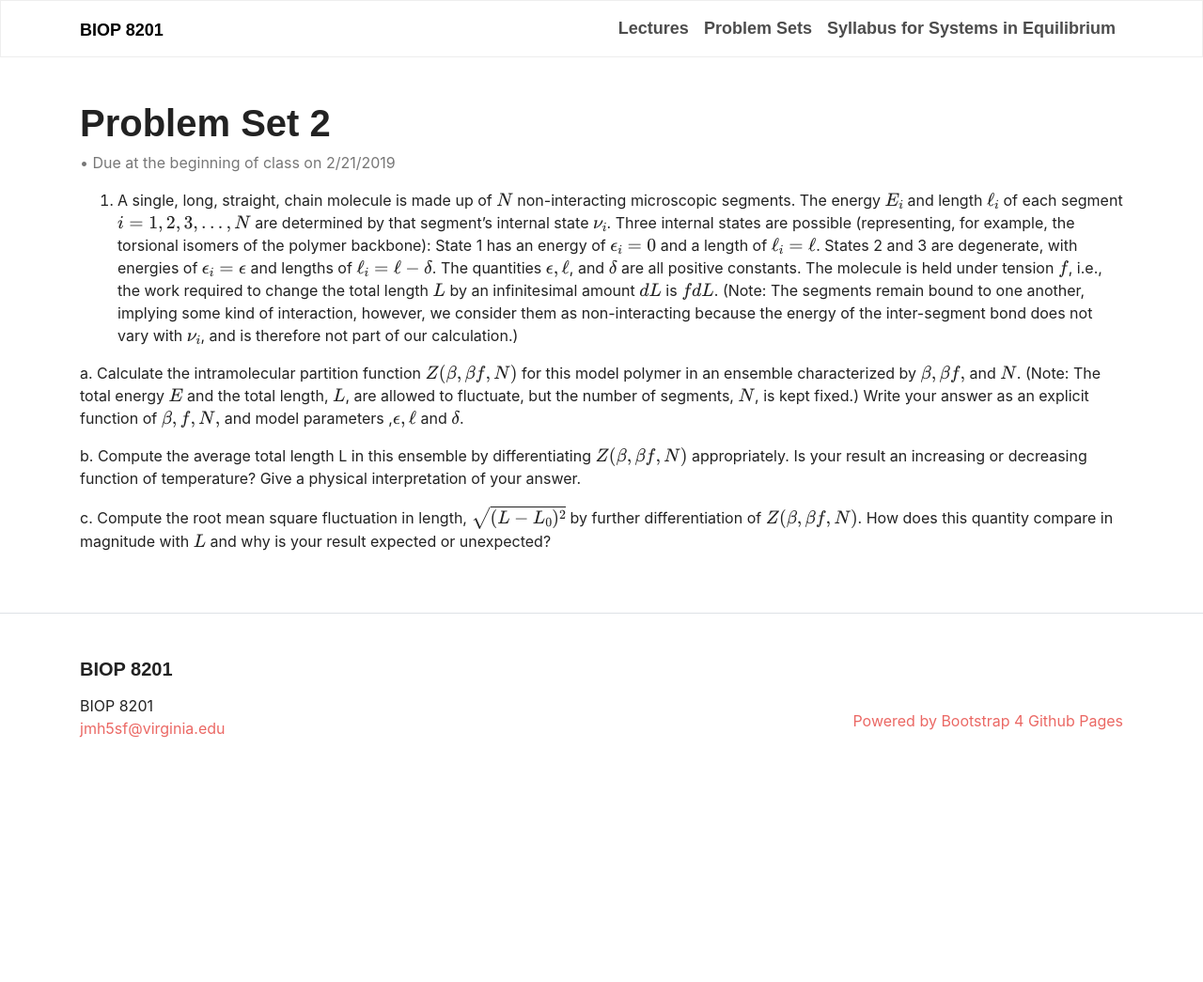
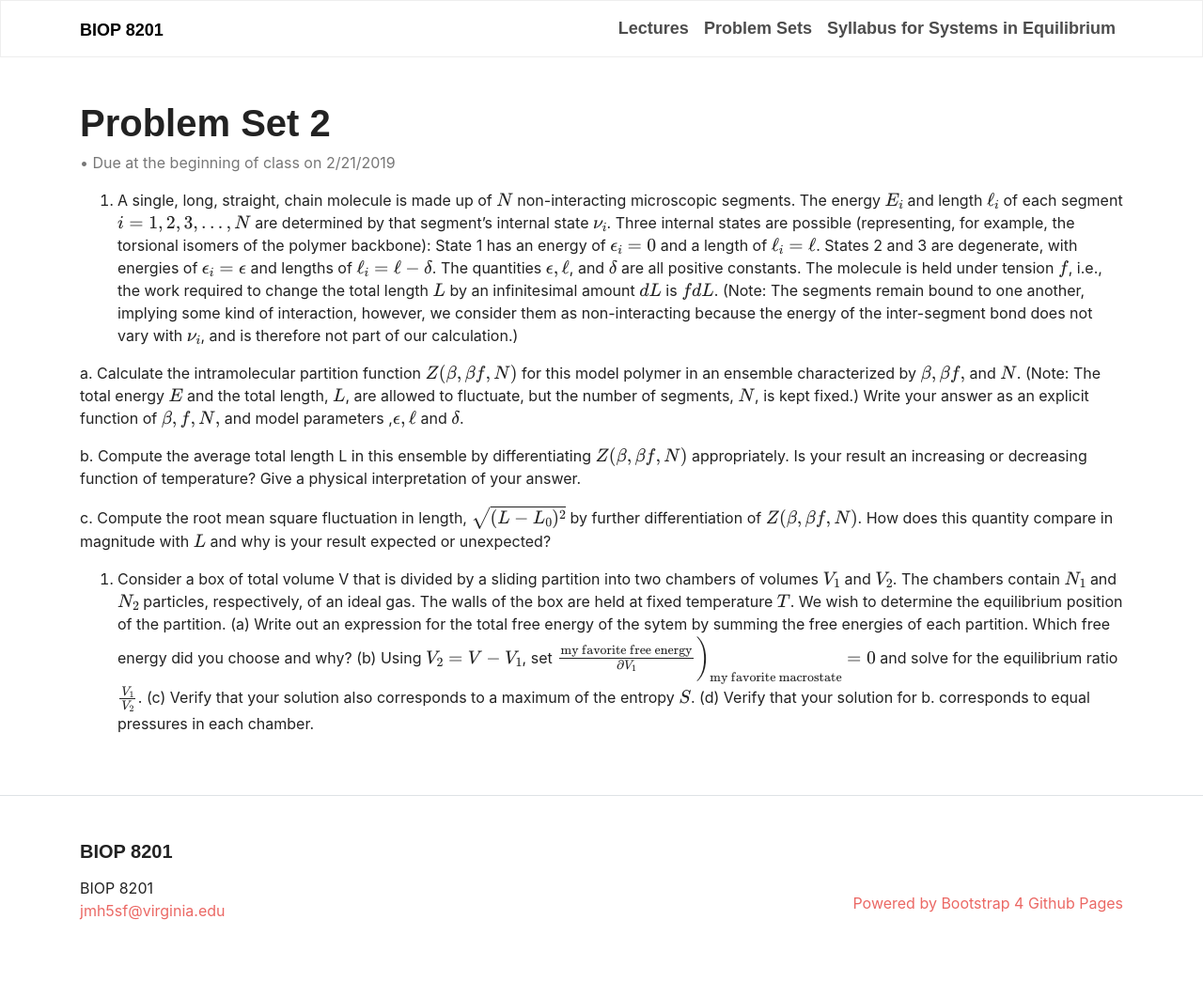
Before and after one commit to jmhays/biop-web, a Jekyll site: the page built from problem_sets/ps2.md, in a window 1280 px wide. Shown: the whole page at 94% size. Built offline with Jekyll 4.4.1, drawn with Linux system fonts in a browser that asks for light colours; some web fonts are replaced; formulas are drawn with MathJax 3; before the commit the page ends 900 px from its top, so only the background shows below that.

Commit message:
Add problem 2

```diff
--- a/problem_sets/ps2.md
+++ b/problem_sets/ps2.md
@@ -11,3 +11,10 @@ a. Calculate the intramolecular partition function $$Z(\beta, \beta f, N )$$ for
 b. Compute the average total length L in this ensemble by differentiating $$Z(\beta, \beta f, N )$$ appropriately. Is your result an increasing or decreasing function of temperature? Give a physical interpretation of your answer.
 
 c. Compute the root mean square fluctuation in length, $$\sqrt{(L-L_0)^2}$$ by further differentiation of $$Z(\beta, \beta f, N )$$. How does this quantity compare in magnitude with $$L$$ and why is your result expected or unexpected?
+
+2. Consider a box of total volume V that is divided by a sliding partition into two chambers of volumes $$V_1$$ and $$V_2$$. The chambers contain $$N_1$$ and $$N_2$$ particles, respectively, of an ideal gas. The walls of the box are held at fixed temperature $$T$$. We wish to determine the equilibrium position of the partition.
+(a) Write out an expression for the total free energy of the sytem by summing
+the free energies of each partition. Which free energy did you choose and why?
+(b) Using $$V_2 = V − V_1$$, set $$\frac{\text{my favorite free energy}}{\partial V_1}\bigg)_{\text{my favorite macrostate}}= 0$$ and solve for the equilibrium ratio $$\frac{V_1}{V_2}$$.
+(c) Verify that your solution also corresponds to a maximum of the entropy $$S$$.
+(d) Verify that your solution for b. corresponds to equal pressures in each chamber.
```
